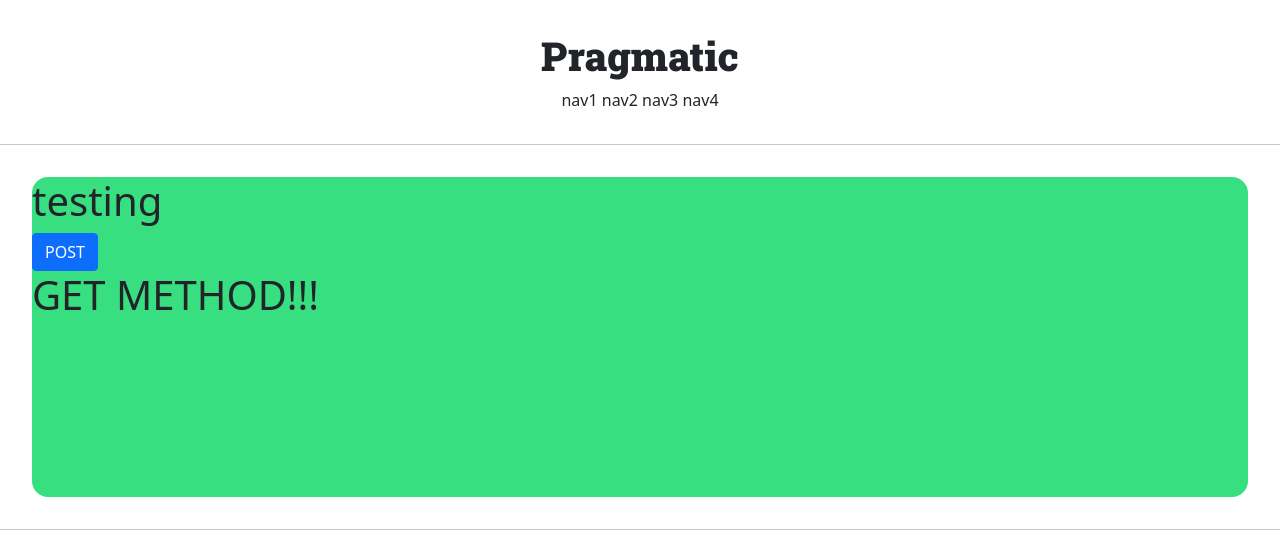
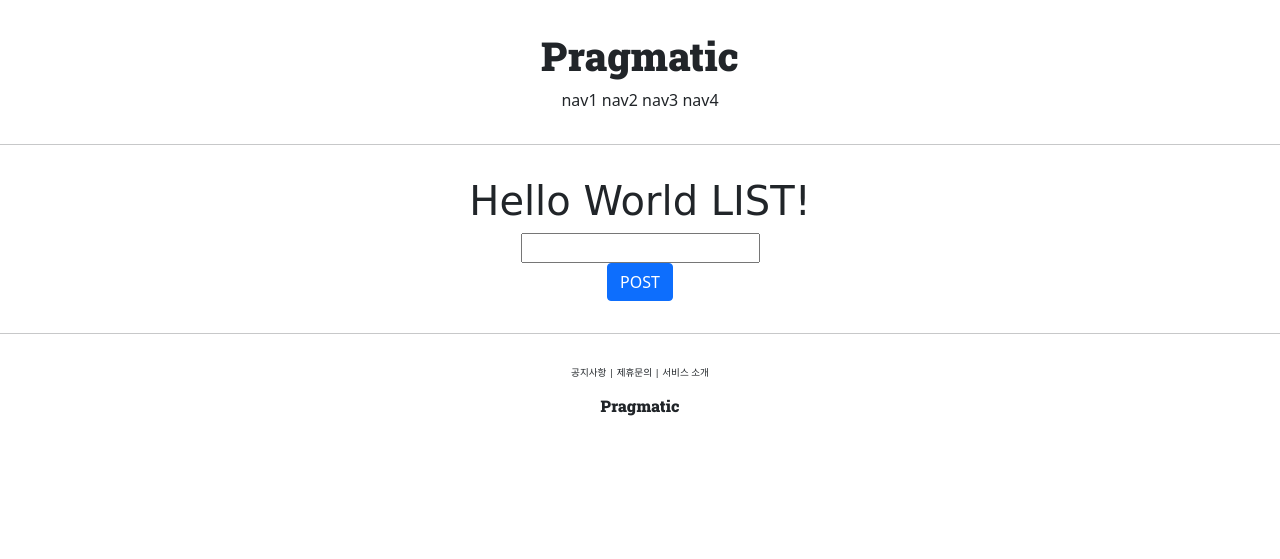
Before and after one commit to yesyeseo/Pinterest-Clone, a Django app: page /account/hello_world/ in a window 1280 px wide. Shown: the top 559 px of the page. Run offline with Django 3.2, Linux system fonts and the light colour scheme.

Commit message:
POST -> save data to database
new_hello_world = HelloWorld() in models.py

```diff
--- a/pargmatic/accountapp/templates/accountapp/hello_world.html
+++ b/pargmatic/accountapp/templates/accountapp/hello_world.html
@@ -2,19 +2,27 @@
 
 {% block content %}
 
-    <div style = "height: 20rem; background-color: #38df81; border-radius: 1rem; margin: 2rem;">
-        <h1>
-            testing
+    <div style = "border-radius: 1rem; margin: 2rem; text-align: center">
+        <h1 style="font-family: 'lobster', cursive;">
+            Hello World LIST!
         </h1>
 
         <form action="/account/hello_world/" method="post">
             {% csrf_token %}
-            <input type="submit" class="btn btn-primary" value="POST">
+            <div>
+                <input type="text" name="hello_world_input">
+            </div>
+            <div>
+                <input type="submit" class="btn btn-primary" value="POST">
+            </div>
         </form>
 
+        {% if hello_world_output %}
         <h1>
-            {{text}}
+            {{ hello_world_output.text }}
         </h1>
+        {% endif %}
+
     </div>
 
 {% endblock %}
--- a/pargmatic/accountapp/views.py
+++ b/pargmatic/accountapp/views.py
@@ -1,11 +1,22 @@
 from django.http import HttpResponse
 from django.shortcuts import render
+from accountapp.models import HelloWorld
 
 # Create your views here.
 
 def hello_world(request):
 
     if request.method == "POST":
-        return render(request, 'accountapp/hello_world.html', context={'text': 'POST METHOD!!!'})
+
+        temp = request.POST.get('hello_world_input')
+
+        new_hello_world = HelloWorld()
+        new_hello_world.text = temp
+        new_hello_world.save()
+
+        # 실재로 DB에 hello world 객체를 저장하겠다는 뜻
+        return render(request, 'accountapp/hello_world.html', context={'hello_world_output': new_hello_world})
+        # 객체를 내보내 줌
+
     else: # GET
         return render(request, 'accountapp/hello_world.html', context={'text': 'GET METHOD!!!'})
```
